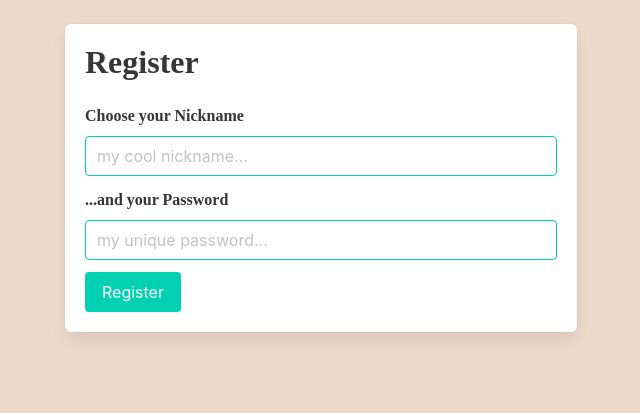
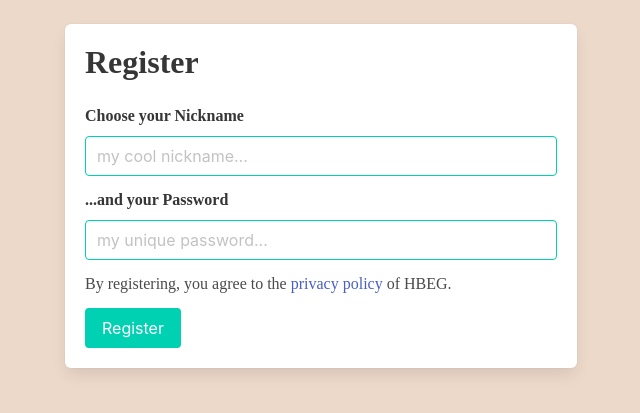
Before and after one commit to yashprakash13/honeysuckle-web, a Django app: page /acc/register/ in a window 1280 px wide. Shown: the top 413 px of the page, without its empty margins (319-959 px from the left). Run offline with Django 3.2, Linux system fonts and the light colour scheme; some libraries are stand-ins or nearby versions; some web fonts are replaced.

Commit message:
made login/reg forms.

```diff
--- a/hbeg/accounts/templates/accounts/register.html
+++ b/hbeg/accounts/templates/accounts/register.html
@@ -16,6 +16,9 @@
         <label class="label" for="password">...and your Password</label>
         <input type="password" class="input is-primary" type="text" placeholder="my unique password...">
     </div>
+    <div class="field">
+        By registering, you agree to the <a href="#">privacy policy </a>of HBEG.
+    </div>
     <button type="submit" class="button is-primary">Register</button>
 </form>
 {% endblock %}
```
